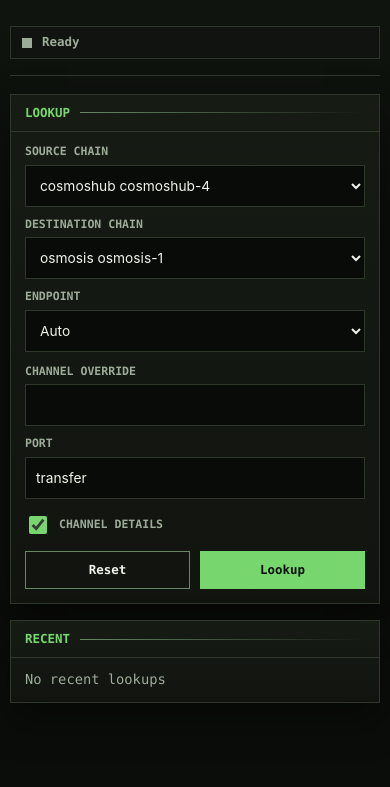
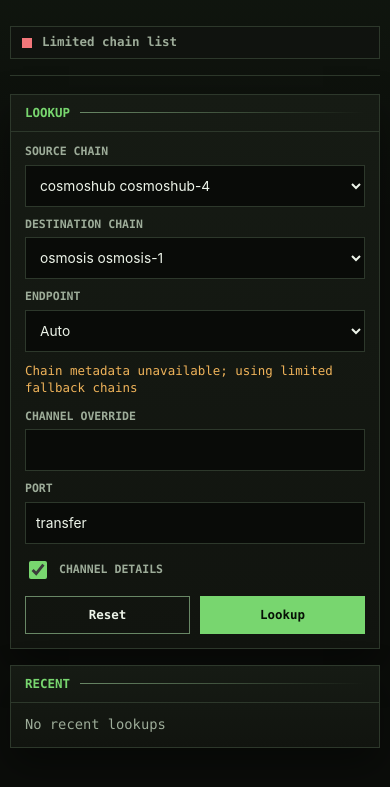
Before and after one commit to Cordtus/ibc-escrow, a website with bundled scripts: page web/index.html in a window 390 px wide. Shown: the part 65-852 px from the top of the page. Built offline with nearby package versions, Linux system fonts and the light colour scheme; no server answers.

Commit message:
Add chain metadata loading indicator

```diff
--- a/web-src/app.ts
+++ b/web-src/app.ts
@@ -18,6 +18,7 @@
   type EndpointMode,
   extractClientId,
   extractConnectionId,
+  getChainMetadataFeedback,
   getNextBalancePageKey,
   type IbcLinksResponse,
   type LookupUrlOptions,
@@ -28,6 +29,7 @@
   normalizeSupplyAmount,
   type ResolvedLookupRoute,
   resolveLookupRoute,
+  type StatusState,
   type SupplyResponse,
 } from './lookup.js';
 
@@ -71,6 +73,9 @@
 const HOSTED_LAZY_LB_BASE_URL = 'https://ibc-escrow.cac-group.io';
 const MAX_SUPPLY_COMPARISONS = 25;
 let chainSummaries: ChainSummary[] = [];
+let lookupBusy = false;
+let chainControlsDisabled = true;
+let lookupDisabledForChains = true;
 const FALLBACK_CHAINS: ChainSummary[] = [
   {
     name: 'cosmoshub',
@@ -140,6 +145,7 @@
 const directRestField = byId<HTMLElement>('direct-rest-field');
 const sourceDirectRestInput = byId<HTMLInputElement>('source-direct-rest-base-url');
 const destinationDirectRestInput = byId<HTMLInputElement>('destination-direct-rest-base-url');
+const chainListNote = byId<HTMLElement>('chain-list-note');
 const includeDetailsInput = byId<HTMLInputElement>('include-details');
 const submitButton = byId<HTMLButtonElement>('lookup-button');
 const resetButton = byId<HTMLButtonElement>('reset-button');
@@ -216,15 +222,34 @@
   updateEndpointFields();
 }
 
-function setStatus(message: string, state: 'idle' | 'busy' | 'ok' | 'error' = 'idle'): void {
+function setStatus(message: string, state: StatusState = 'idle'): void {
   statusText.textContent = message;
   statusDot.dataset.state = state;
 }
 
+function updateControlState(): void {
+  const chainsUnavailable = chainControlsDisabled || lookupDisabledForChains;
+  submitButton.disabled = lookupBusy || lookupDisabledForChains;
+  resetButton.disabled = lookupBusy;
+  sourceChainInput.disabled = lookupBusy || chainControlsDisabled;
+  destinationChainInput.disabled = lookupBusy || chainControlsDisabled;
+  form.toggleAttribute('aria-busy', lookupBusy || chainsUnavailable);
+}
+
 function setBusy(isBusy: boolean): void {
-  submitButton.disabled = isBusy;
-  resetButton.disabled = isBusy;
-  form.toggleAttribute('aria-busy', isBusy);
+  lookupBusy = isBusy;
+  updateControlState();
+}
+
+function setChainMetadataState(state: 'loading' | 'ready' | 'fallback'): void {
+  const feedback = getChainMetadataFeedback(state);
+  chainControlsDisabled = feedback.chainControlsDisabled;
+  lookupDisabledForChains = feedback.lookupDisabled;
+  chainListNote.textContent = feedback.note;
+  chainListNote.hidden = !feedback.note;
+  chainListNote.dataset.state = state;
+  setStatus(feedback.statusMessage, feedback.statusState);
+  updateControlState();
 }
 
 function buildLookupOptions(
@@ -341,6 +366,31 @@
   select.append(option);
 }
 
+function renderChainLoadingSelect(
+  select: HTMLSelectElement,
+  selectedValue: string,
+  placeholderText: string
+): void {
+  clearNode(select);
+  const option = document.createElement('option');
+  option.value = selectedValue;
+  option.textContent = placeholderText;
+  option.disabled = true;
+  select.append(option);
+  select.value = selectedValue;
+}
+
+function renderChainLoadingOptions(settings: AppSettings): void {
+  const feedback = getChainMetadataFeedback('loading');
+  renderChainLoadingSelect(sourceChainInput, settings.sourceChainName, feedback.placeholderText);
+  renderChainLoadingSelect(
+    destinationChainInput,
+    settings.destinationChainName,
+    feedback.placeholderText
+  );
+  updateEndpointFields();
+}
+
 function renderChainSelect(
   select: HTMLSelectElement,
   chains: ChainSummary[],
@@ -370,6 +420,7 @@
 }
 
 async function loadChainSummaries(): Promise<void> {
+  setChainMetadataState('loading');
   try {
     const data = await fetchJson(buildServiceUrl('/api/chains-summary'));
     const chains = normalizeChainSummaries(data);
@@ -379,9 +430,11 @@
 
     chainSummaries = chains;
     renderChainOptions(chains);
+    setChainMetadataState('ready');
   } catch {
     chainSummaries = FALLBACK_CHAINS;
     renderChainOptions(FALLBACK_CHAINS);
+    setChainMetadataState('fallback');
   }
 }
 
@@ -770,6 +823,11 @@
 
 form.addEventListener('submit', async (event) => {
   event.preventDefault();
+  if (lookupDisabledForChains) {
+    setChainMetadataState('loading');
+    return;
+  }
+
   const settings = readSettings();
   saveSettings(settings);
   setBusy(true);
@@ -806,7 +864,8 @@
 sourceChainInput.addEventListener('change', updateEndpointFields);
 destinationChainInput.addEventListener('change', updateEndpointFields);
 
-applySettings(loadSettings());
+const initialSettings = loadSettings();
+renderChainLoadingOptions(initialSettings);
+applySettings(initialSettings);
 void loadChainSummaries();
 renderHistory();
-setStatus('Ready', 'idle');
--- a/web-src/lookup.ts
+++ b/web-src/lookup.ts
@@ -37,6 +37,18 @@
   endpointCount: number;
   rpcCount: number;
   restCount: number;
+}
+
+export type StatusState = 'idle' | 'busy' | 'ok' | 'error';
+export type ChainMetadataState = 'loading' | 'ready' | 'fallback';
+
+export interface ChainMetadataFeedback {
+  statusMessage: string;
+  statusState: StatusState;
+  note: string;
+  chainControlsDisabled: boolean;
+  lookupDisabled: boolean;
+  placeholderText: string;
 }
 
 export interface IbcLink {
@@ -153,6 +165,39 @@
 }
 
 const DEFAULT_DIRECT_REST_BASE_URL = 'https://rest.cosmos.directory';
+
+export function getChainMetadataFeedback(state: ChainMetadataState): ChainMetadataFeedback {
+  if (state === 'loading') {
+    return {
+      statusMessage: 'Loading chains',
+      statusState: 'busy',
+      note: 'Loading chain metadata from Lazy-LB',
+      chainControlsDisabled: true,
+      lookupDisabled: true,
+      placeholderText: 'Loading chains...',
+    };
+  }
+
+  if (state === 'fallback') {
+    return {
+      statusMessage: 'Limited chain list',
+      statusState: 'error',
+      note: 'Chain metadata unavailable; using limited fallback chains',
+      chainControlsDisabled: false,
+      lookupDisabled: false,
+      placeholderText: '',
+    };
+  }
+
+  return {
+    statusMessage: 'Ready',
+    statusState: 'idle',
+    note: '',
+    chainControlsDisabled: false,
+    lookupDisabled: false,
+    placeholderText: '',
+  };
+}
 
 export function validateChannelId(channelId: string): void {
   if (!/^channel-\d+$/.test(channelId.trim())) {
--- a/web/index.html
+++ b/web/index.html
@@ -39,9 +39,7 @@
                 name="sourceChain"
                 required
               >
-                <option value="cosmoshub">cosmoshub cosmoshub-4</option>
-                <option value="osmosis">osmosis osmosis-1</option>
-                <option value="noble">noble noble-1</option>
+                <option value="">Loading chains...</option>
               </select>
             </label>
             <label>
@@ -51,9 +49,7 @@
                 name="destinationChain"
                 required
               >
-                <option value="osmosis">osmosis osmosis-1</option>
-                <option value="cosmoshub">cosmoshub cosmoshub-4</option>
-                <option value="noble">noble noble-1</option>
+                <option value="">Loading chains...</option>
               </select>
             </label>
             <label>
@@ -65,6 +61,9 @@
               </select>
             </label>
           </div>
+          <p id="chain-list-note" class="field-note" aria-live="polite">
+            Loading chain metadata from Lazy-LB
+          </p>
 
           <div class="field-grid secondary-grid">
             <label>
--- a/web/styles.css
+++ b/web/styles.css
@@ -207,6 +207,29 @@
 select:focus {
   border-color: var(--green);
   box-shadow: 0 0 0 2px rgba(120, 214, 111, 0.18);
+}
+
+input:disabled,
+select:disabled {
+  color: var(--muted);
+  border-color: rgba(104, 135, 101, 0.45);
+  background: rgba(9, 11, 8, 0.72);
+  cursor: wait;
+  opacity: 0.82;
+}
+
+.field-note {
+  margin: -4px 14px 14px;
+  color: var(--amber);
+  font: 0.78rem / 1.4 ui-monospace, SFMono-Regular, Menlo, monospace;
+}
+
+.field-note[data-state="loading"] {
+  color: var(--cyan);
+}
+
+.field-note[data-state="fallback"] {
+  color: var(--amber);
 }
 
 .wide-field {
```
Also changed, not shown: web-src/lookup.test.ts (+30 -0 lines).
